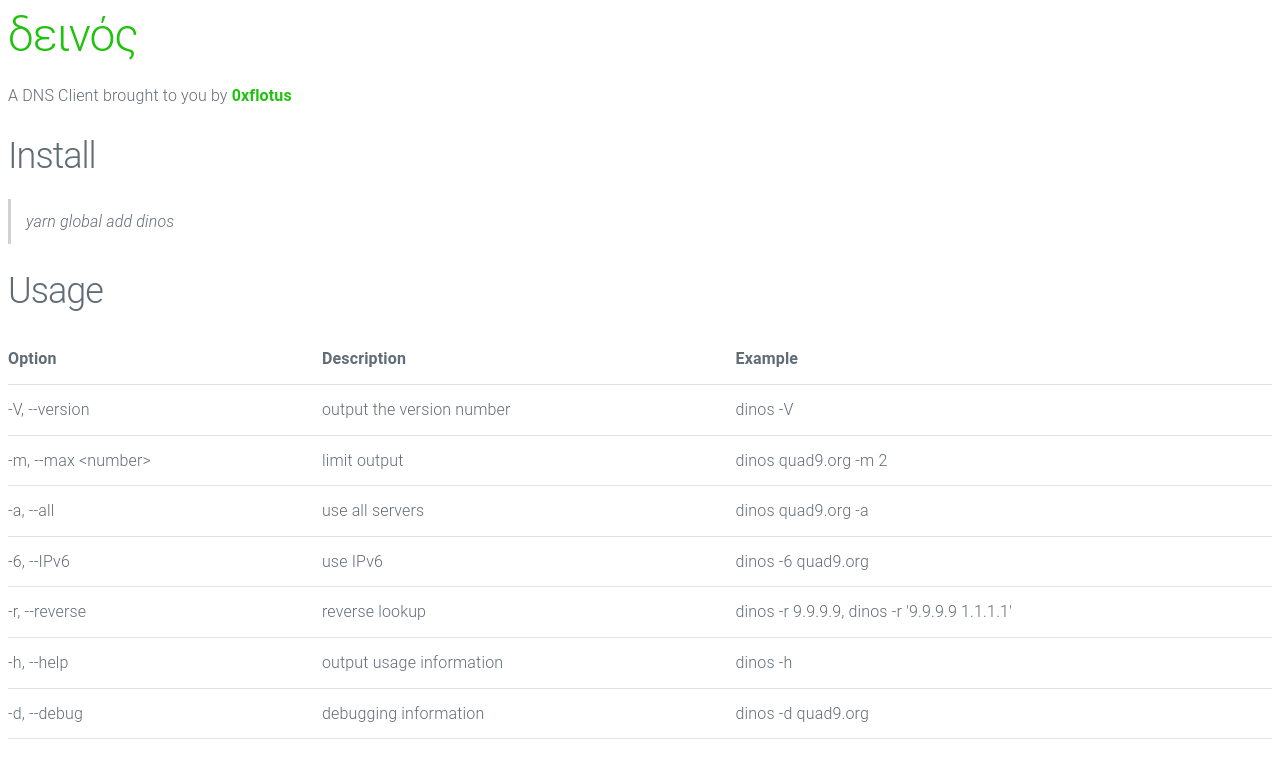
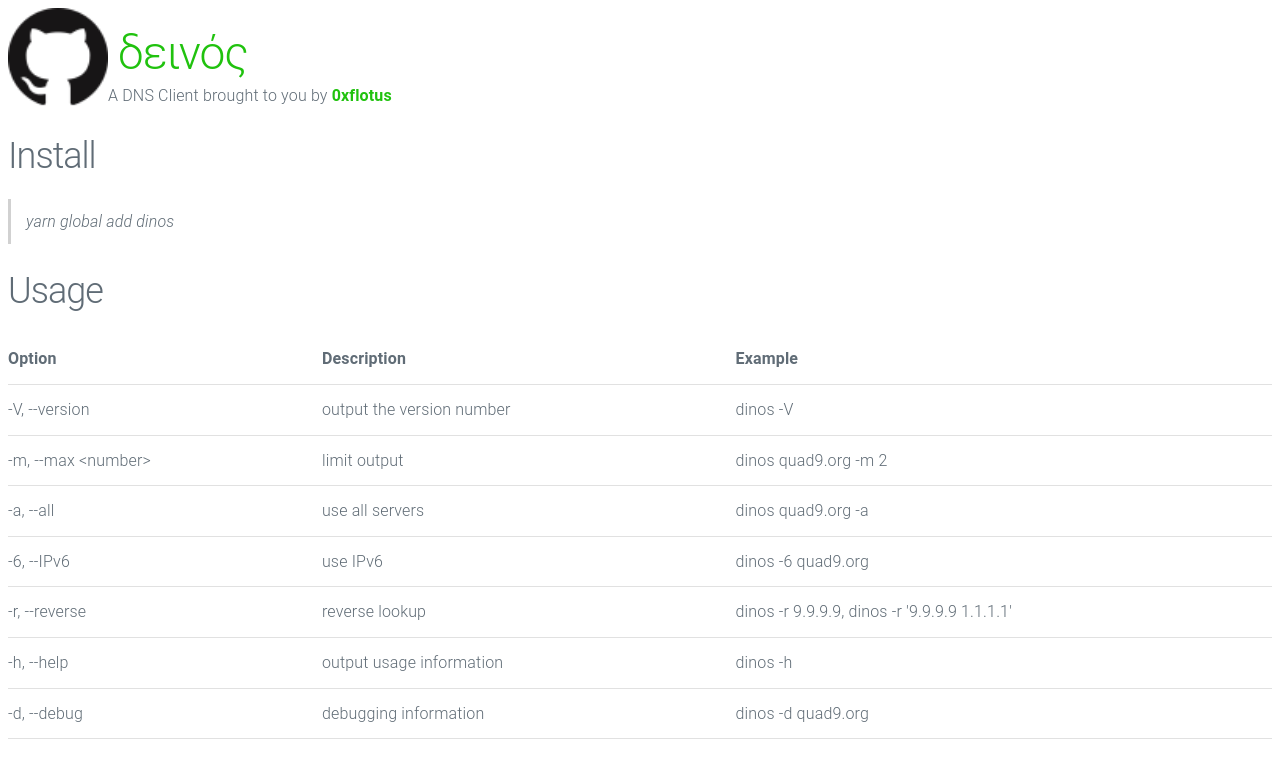
Before and after one commit to 0xflotus/dinos, a website: page docs/index.html in a window 1280 px wide. Drawn offline with Linux system fonts and the light colour scheme.

Commit message:
added logo

```diff
--- a/docs/index.html
+++ b/docs/index.html
@@ -2,17 +2,34 @@
 <html>
   <head>
     <title>Dinos</title>
-    <link rel="stylesheet" href="third-party/milligram.css" />
+    <link rel="stylesheet" href="third-party/css/milligram.css" />
     <style>
       a {
         color: #20c20e;
       }
+
+      .project img {
+        float: left;
+        width: 100px;
+        height: 100px;
+      }
+
+      .project h1 {
+        position: relative;
+        top: 18px;
+        left: 10px;
+      }
     </style>
   </head>
   <body>
-    <h1>
-      <a href="https://github.com/0xflotus/dinos">δεινός</a>
-    </h1>
+    <div class="project">
+      <a href="https://github.com/0xflotus/dinos">
+        <img src="third-party/logo/GitHub-Mark-64px.png" />
+        <h1>
+          δεινός
+        </h1>
+      </a>
+    </div>
     <p class="title">
       A DNS Client brought to you by <strong><a href="https://github.com/0xflotus/">0xflotus</a></strong>
     </p>
```
Also changed, not shown: docs/third-party/css/milligram.css (renamed from docs/third-party/milligram.css), docs/third-party/logo/GitHub-Mark-64px.png (added).
